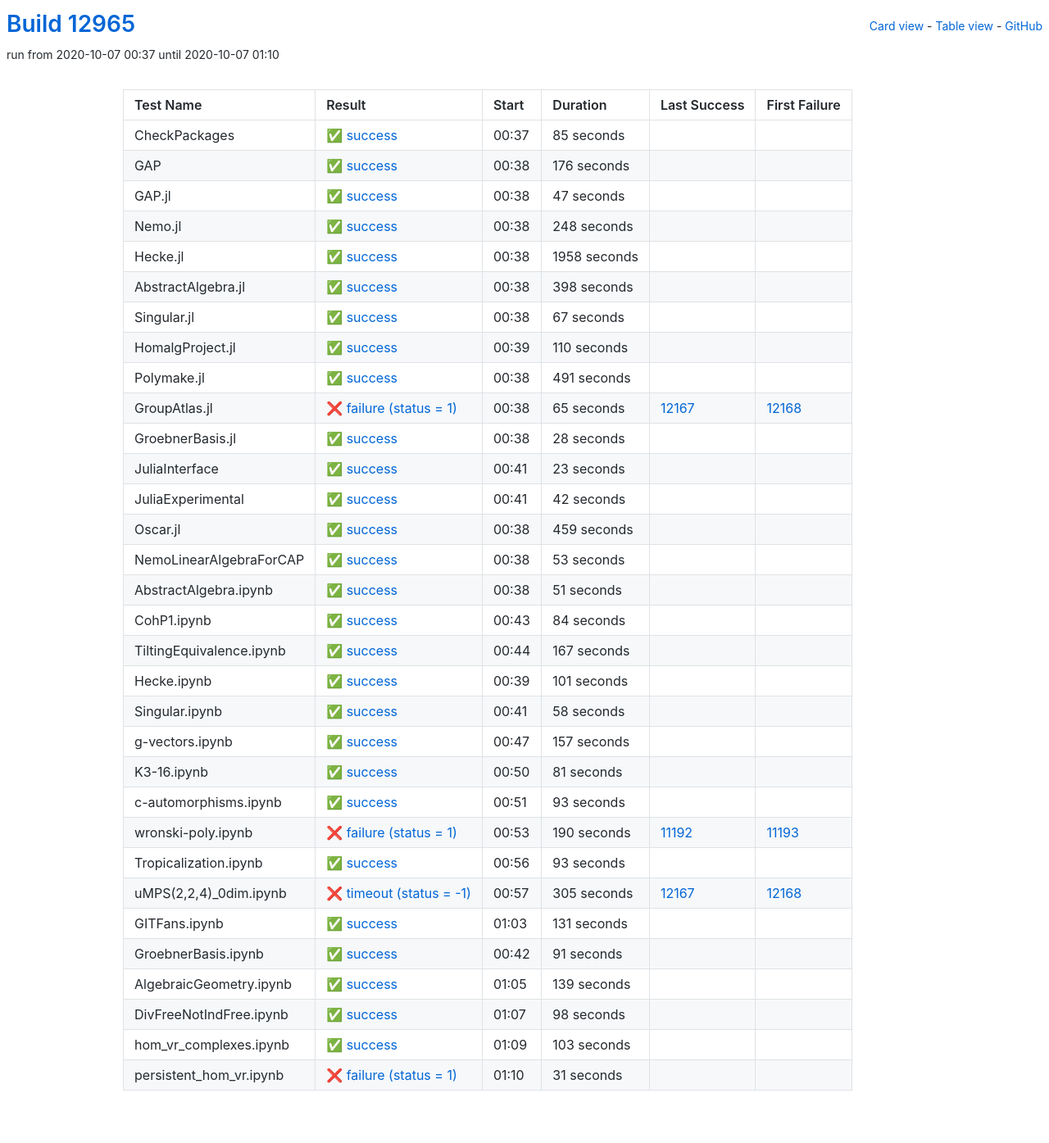
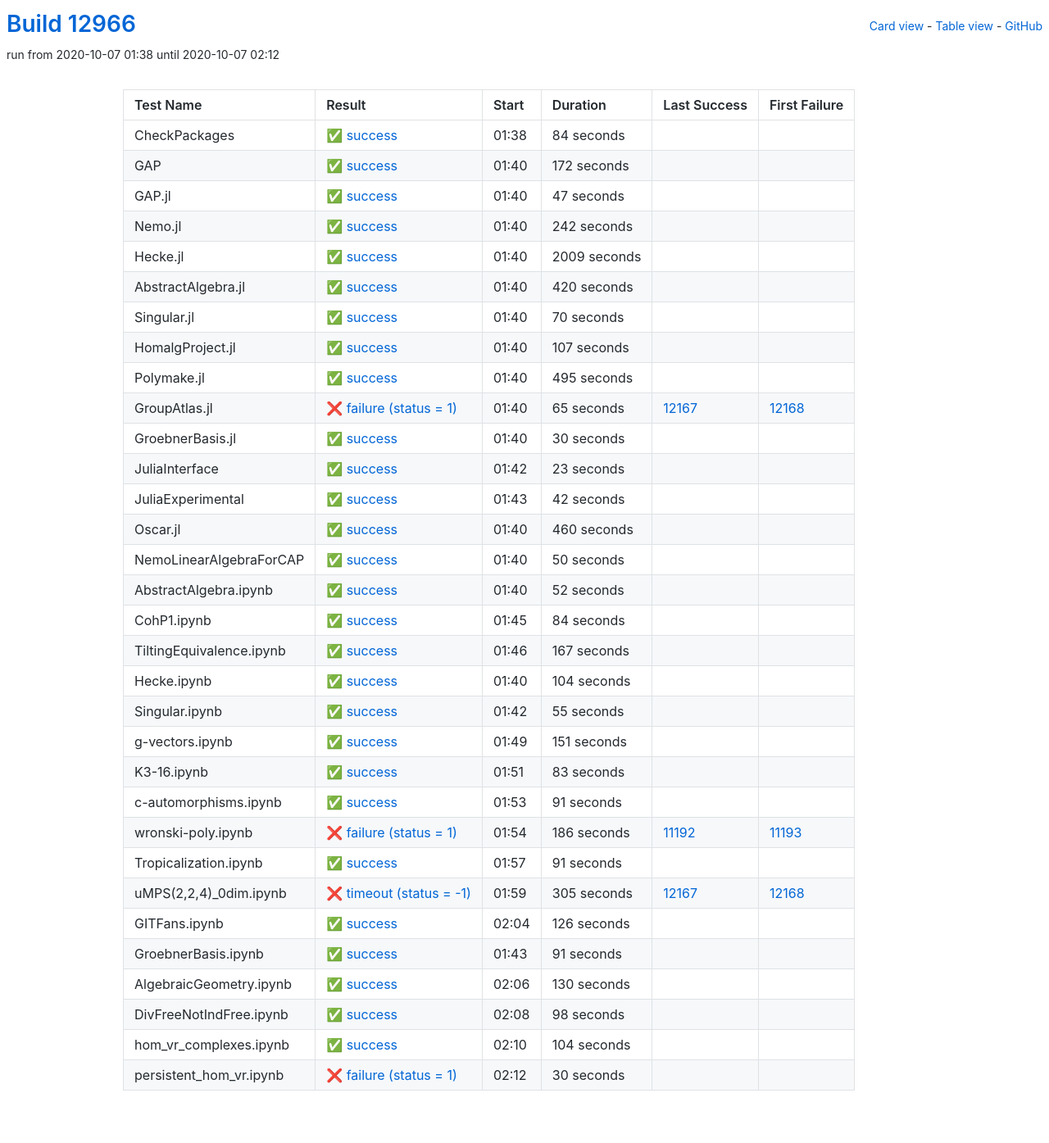
Before and after one commit to oscar-system/oscar-ci-status, a Jekyll site: the page built from table.html, in a window 1280 px wide. Shown: the whole page at 82% size. Built offline with Jekyll 4.4.1, drawn with Linux system fonts in a browser that asks for light colours.

Commit message:
Build #12966

```diff
--- a/_data/ci.yml
+++ b/_data/ci.yml
@@ -1,6 +1,6 @@
 ---
-build: 12965
-build_url: https://oscarci.mathematik.uni-kl.de/job/oscar/12965/
+build: 12966
+build_url: https://oscarci.mathematik.uni-kl.de/job/oscar/12966/
 job: oscar
 organization: oscar-system
 repo: oscar-ci-status
@@ -8,32 +8,32 @@ repourl: https://github.com/oscar-system/oscar-ci-status
 tests:
 - name: CheckPackages
   id: checkpackages
-  log: https://oscarci.mathematik.uni-kl.de/job/oscar/12965/artifact/logs/build-12965/CheckPackages.log
-  start: 2020-10-07 00:37
+  log: https://oscarci.mathematik.uni-kl.de/job/oscar/12966/artifact/logs/build-12966/CheckPackages.log
+  start: 2020-10-07 01:38
   success: true
   exitcode: 0
   status: success
-  duration: 85
+  duration: 84
   last_success: false
   last_success_url:
   first_failure: false
   first_failure_url:
 - name: GAP
   id: gap
-  log: https://oscarci.mathematik.uni-kl.de/job/oscar/12965/artifact/logs/build-12965/GAP.log
-  start: 2020-10-07 00:38
+  log: https://oscarci.mathematik.uni-kl.de/job/oscar/12966/artifact/logs/build-12966/GAP.log
+  start: 2020-10-07 01:40
   success: true
   exitcode: 0
   status: success
-  duration: 176
+  duration: 172
   last_success: false
   last_success_url:
   first_failure: false
   first_failure_url:
 - name: GAP.jl
   id: gap-jl
-  log: https://oscarci.mathematik.uni-kl.de/job/oscar/12965/artifact/logs/build-12965/GAP.jl.log
-  start: 2020-10-07 00:38
+  log: https://oscarci.mathematik.uni-kl.de/job/oscar/12966/artifact/logs/build-12966/GAP.jl.log
+  start: 2020-10-07 01:40
   success: true
   exitcode: 0
   status: success
@@ -44,80 +44,80 @@ tests:
   first_failure_url:
 - name: Nemo.jl
   id: nemo-jl
-  log: https://oscarci.mathematik.uni-kl.de/job/oscar/12965/artifact/logs/build-12965/Nemo.jl.log
-  start: 2020-10-07 00:38
+  log: https://oscarci.mathematik.uni-kl.de/job/oscar/12966/artifact/logs/build-12966/Nemo.jl.log
+  start: 2020-10-07 01:40
   success: true
   exitcode: 0
   status: success
-  duration: 248
+  duration: 242
   last_success: false
   last_success_url:
   first_failure: false
   first_failure_url:
 - name: Hecke.jl
   id: hecke-jl
-  log: https://oscarci.mathematik.uni-kl.de/job/oscar/12965/artifact/logs/build-12965/Hecke.jl.log
-  start: 2020-10-07 00:38
+  log: https://oscarci.mathematik.uni-kl.de/job/oscar/12966/artifact/logs/build-12966/Hecke.jl.log
+  start: 2020-10-07 01:40
   success: true
   exitcode: 0
   status: success
-  duration: 1958
+  duration: 2009
   last_success: false
   last_success_url:
   first_failure: false
   first_failure_url:
 - name: AbstractAlgebra.jl
   id: abstractalgebra-jl
-  log: https://oscarci.mathematik.uni-kl.de/job/oscar/12965/artifact/logs/build-12965/AbstractAlgebra.jl.log
-  start: 2020-10-07 00:38
+  log: https://oscarci.mathematik.uni-kl.de/job/oscar/12966/artifact/logs/build-12966/AbstractAlgebra.jl.log
+  start: 2020-10-07 01:40
   success: true
   exitcode: 0
   status: success
-  duration: 398
+  duration: 420
   last_success: false
   last_success_url:
   first_failure: false
   first_failure_url:
 - name: Singular.jl
   id: singular-jl
-  log: https://oscarci.mathematik.uni-kl.de/job/oscar/12965/artifact/logs/build-12965/Singular.jl.log
-  start: 2020-10-07 00:38
+  log: https://oscarci.mathematik.uni-kl.de/job/oscar/12966/artifact/logs/build-12966/Singular.jl.log
+  start: 2020-10-07 01:40
   success: true
   exitcode: 0
   status: success
-  duration: 67
+  duration: 70
   last_success: false
   last_success_url:
   first_failure: false
   first_failure_url:
 - name: HomalgProject.jl
   id: homalgproject-jl
-  log: https://oscarci.mathematik.uni-kl.de/job/oscar/12965/artifact/logs/build-12965/HomalgProject.jl.log
-  start: 2020-10-07 00:39
+  log: https://oscarci.mathematik.uni-kl.de/job/oscar/12966/artifact/logs/build-12966/HomalgProject.jl.log
+  start: 2020-10-07 01:40
   success: true
   exitcode: 0
   status: success
-  duration: 110
+  duration: 107
   last_success: false
   last_success_url:
   first_failure: false
   first_failure_url:
 - name: Polymake.jl
   id: polymake-jl
-  log: https://oscarci.mathematik.uni-kl.de/job/oscar/12965/artifact/logs/build-12965/Polymake.jl.log
-  start: 2020-10-07 00:38
+  log: https://oscarci.mathematik.uni-kl.de/job/oscar/12966/artifact/logs/build-12966/Polymake.jl.log
+  start: 2020-10-07 01:40
   success: true
   exitcode: 0
   status: success
-  duration: 491
+  duration: 495
   last_success: false
   last_success_url:
   first_failure: false
   first_failure_url:
 - name: GroupAtlas.jl
   id: groupatlas-jl
-  log: https://oscarci.mathematik.uni-kl.de/job/oscar/12965/artifact/logs/build-12965/GroupAtlas.jl.log
-  start: 2020-10-07 00:38
+  log: https://oscarci.mathematik.uni-kl.de/job/oscar/12966/artifact/logs/build-12966/GroupAtlas.jl.log
+  start: 2020-10-07 01:40
   success: false
   exitcode: 1
   status: failure
@@ -128,20 +128,20 @@ tests:
   first_failure_url: https://oscarci.mathematik.uni-kl.de/job/oscar/12168/
 - name: GroebnerBasis.jl
   id: groebnerbasis-jl
-  log: https://oscarci.mathematik.uni-kl.de/job/oscar/12965/artifact/logs/build-12965/GroebnerBasis.jl.log
-  start: 2020-10-07 00:38
+  log: https://oscarci.mathematik.uni-kl.de/job/oscar/12966/artifact/logs/build-12966/GroebnerBasis.jl.log
+  start: 2020-10-07 01:40
   success: true
   exitcode: 0
   status: success
-  duration: 28
+  duration: 30
   last_success: false
   last_success_url:
   first_failure: false
   first_failure_url:
 - name: JuliaInterface
   id: juliainterface
-  log: https://oscarci.mathematik.uni-kl.de/job/oscar/12965/artifact/logs/build-12965/JuliaInterface.log
-  start: 2020-10-07 00:41
+  log: https://oscarci.mathematik.uni-kl.de/job/oscar/12966/artifact/logs/build-12966/JuliaInterface.log
+  start: 2020-10-07 01:42
   success: true
   exitcode: 0
   status: success
@@ -152,8 +152,8 @@ tests:
   first_failure_url:
 - name: JuliaExperimental
   id: juliaexperimental
-  log: https://oscarci.mathematik.uni-kl.de/job/oscar/12965/artifact/logs/build-12965/JuliaExperimental.log
-  start: 2020-10-07 00:41
+  log: https://oscarci.mathematik.uni-kl.de/job/oscar/12966/artifact/logs/build-12966/JuliaExperimental.log
+  start: 2020-10-07 01:43
   success: true
   exitcode: 0
   status: success
@@ -164,44 +164,44 @@ tests:
   first_failure_url:
 - name: Oscar.jl
   id: oscar-jl
-  log: https://oscarci.mathematik.uni-kl.de/job/oscar/12965/artifact/logs/build-12965/Oscar.jl.log
-  start: 2020-10-07 00:38
+  log: https://oscarci.mathematik.uni-kl.de/job/oscar/12966/artifact/logs/build-12966/Oscar.jl.log
+  start: 2020-10-07 01:40
   success: true
   exitcode: 0
   status: success
-  duration: 459
+  duration: 460
   last_success: false
   last_success_url:
   first_failure: false
   first_failure_url:
 - name: NemoLinearAlgebraForCAP
   id: nemolinearalgebraforcap
-  log: https://oscarci.mathematik.uni-kl.de/job/oscar/12965/artifact/logs/build-12965/NemoLinearAlgebraForCAP.log
-  start: 2020-10-07 00:38
+  log: https://oscarci.mathematik.uni-kl.de/job/oscar/12966/artifact/logs/build-12966/NemoLinearAlgebraForCAP.log
+  start: 2020-10-07 01:40
   success: true
   exitcode: 0
   status: success
-  duration: 53
+  duration: 50
   last_success: false
   last_success_url:
   first_failure: false
   first_failure_url:
 - name: AbstractAlgebra.ipynb
   id: abstractalgebra-ipynb
-  log: https://oscarci.mathematik.uni-kl.de/job/oscar/12965/artifact/logs/build-12965/AbstractAlgebra.ipynb.log
-  start: 2020-10-07 00:38
+  log: https://oscarci.mathematik.uni-kl.de/job/oscar/12966/artifact/logs/build-12966/AbstractAlgebra.ipynb.log
+  start: 2020-10-07 01:40
   success: true
   exitcode: 0
   status: success
-  duration: 51
+  duration: 52
   last_success: false
   last_success_url:
   first_failure: false
   first_failure_url:
 - name: CohP1.ipynb
   id: cohp1-ipynb
-  log: https://oscarci.mathematik.uni-kl.de/job/oscar/12965/artifact/logs/build-12965/CohP1.ipynb.log
-  start: 2020-10-07 00:43
+  log: https://oscarci.mathematik.uni-kl.de/job/oscar/12966/artifact/logs/build-12966/CohP1.ipynb.log
+  start: 2020-10-07 01:45
   success: true
   exitcode: 0
   status: success
@@ -212,8 +212,8 @@ tests:
   first_failure_url:
 - name: TiltingEquivalence.ipynb
   id: tiltingequivalence-ipynb
-  log: https://oscarci.mathematik.uni-kl.de/job/oscar/12965/artifact/logs/build-12965/TiltingEquivalence.ipynb.log
-  start: 2020-10-07 00:44
+  log: https://oscarci.mathematik.uni-kl.de/job/oscar/12966/artifact/logs/build-12966/TiltingEquivalence.ipynb.log
+  start: 2020-10-07 01:46
   success: true
   exitcode: 0
   status: success
@@ -224,92 +224,92 @@ tests:
   first_failure_url:
 - name: Hecke.ipynb
   id: hecke-ipynb
-  log: https://oscarci.mathematik.uni-kl.de/job/oscar/12965/artifact/logs/build-12965/Hecke.ipynb.log
-  start: 2020-10-07 00:39
+  log: https://oscarci.mathematik.uni-kl.de/job/oscar/12966/artifact/logs/build-12966/Hecke.ipynb.log
+  start: 2020-10-07 01:40
   success: true
   exitcode: 0
   status: success
-  duration: 101
+  duration: 104
   last_success: false
   last_success_url:
   first_failure: false
   first_failure_url:
 - name: Singular.ipynb
   id: singular-ipynb
-  log: https://oscarci.mathematik.uni-kl.de/job/oscar/12965/artifact/logs/build-12965/Singular.ipynb.log
-  start: 2020-10-07 00:41
+  log: https://oscarci.mathematik.uni-kl.de/job/oscar/12966/artifact/logs/build-12966/Singular.ipynb.log
+  start: 2020-10-07 01:42
   success: true
   exitcode: 0
   status: success
-  duration: 58
+  duration: 55
   last_success: false
   last_success_url:
   first_failure: false
   first_failure_url:
 - name: g-vectors.ipynb
   id: g-vectors-ipynb
-  log: https://oscarci.mathematik.uni-kl.de/job/oscar/12965/artifact/logs/build-12965/g-vectors.ipynb.log
-  start: 2020-10-07 00:47
+  log: https://oscarci.mathematik.uni-kl.de/job/oscar/12966/artifact/logs/build-12966/g-vectors.ipynb.log
+  start: 2020-10-07 01:49
   success: true
   exitcode: 0
   status: success
-  duration: 157
+  duration: 151
   last_success: false
   last_success_url:
   first_failure: false
   first_failure_url:
 - name: K3-16.ipynb
   id: k3-16-ipynb
-  log: https://oscarci.mathematik.uni-kl.de/job/oscar/12965/artifact/logs/build-12965/K3-16.ipynb.log
-  start: 2020-10-07 00:50
+  log: https://oscarci.mathematik.uni-kl.de/job/oscar/12966/artifact/logs/build-12966/K3-16.ipynb.log
+  start: 2020-10-07 01:51
   success: true
   exitcode: 0
   status: success
-  duration: 81
+  duration: 83
   last_success: false
   last_success_url:
   first_failure: false
   first_failure_url:
 - name: c-automorphisms.ipynb
   id: c-automorphisms-ipynb
-  log: https://oscarci.mathematik.uni-kl.de/job/oscar/12965/artifact/logs/build-12965/c-automorphisms.ipynb.log
-  start: 2020-10-07 00:51
+  log: https://oscarci.mathematik.uni-kl.de/job/oscar/12966/artifact/logs/build-12966/c-automorphisms.ipynb.log
+  start: 2020-10-07 01:53
   success: true
   exitcode: 0
   status: success
-  duration: 93
+  duration: 91
   last_success: false
   last_success_url:
   first_failure: false
   first_failure_url:
 - name: wronski-poly.ipynb
   id: wronski-poly-ipynb
-  log: https://oscarci.mathematik.uni-kl.de/job/oscar/12965/artifact/logs/build-12965/wronski-poly.ipynb.log
-  start: 2020-10-07 00:53
+  log: https://oscarci.mathematik.uni-kl.de/job/oscar/12966/artifact/logs/build-12966/wronski-poly.ipynb.log
+  start: 2020-10-07 01:54
   success: false
   exitcode: 1
   status: failure
-  duration: 190
+  duration: 186
   last_success: 11192
   last_success_url: https://oscarci.mathematik.uni-kl.de/job/oscar/11192/
   first_failure: 11193
   first_failure_url: https://oscarci.mathematik.uni-kl.de/job/oscar/11193/
 - name: Tropicalization.ipynb
   id: tropicalization-ipynb
-  log: https://oscarci.mathematik.uni-kl.de/job/oscar/12965/artifact/logs/build-12965/Tropicalization.ipynb.log
-  start: 2020-10-07 00:56
+  log: https://oscarci.mathematik.uni-kl.de/job/oscar/12966/artifact/logs/build-12966/Tropicalization.ipynb.log
+  start: 2020-10-07 01:57
   success: true
   exitcode: 0
   status: success
-  duration: 93
+  duration: 91
   last_success: false
   last_success_url:
   first_failure: false
   first_failure_url:
 - name: uMPS(2,2,4)_0dim.ipynb
   id: umps-2-2-4-0dim-ipynb
-  log: https://oscarci.mathematik.uni-kl.de/job/oscar/12965/artifact/logs/build-12965/uMPS-2-2-4-_0dim.ipynb.log
-  start: 2020-10-07 00:57
+  log: https://oscarci.mathematik.uni-kl.de/job/oscar/12966/artifact/logs/build-12966/uMPS-2-2-4-_0dim.ipynb.log
+  start: 2020-10-07 01:59
   success: false
   exitcode: -1
   status: timeout
@@ -320,20 +320,20 @@ tests:
   first_failure_url: https://oscarci.mathematik.uni-kl.de/job/oscar/12168/
 - name: GITFans.ipynb
   id: gitfans-ipynb
-  log: https://oscarci.mathematik.uni-kl.de/job/oscar/12965/artifact/logs/build-12965/GITFans.ipynb.log
-  start: 2020-10-07 01:03
+  log: https://oscarci.mathematik.uni-kl.de/job/oscar/12966/artifact/logs/build-12966/GITFans.ipynb.log
+  start: 2020-10-07 02:04
   success: true
   exitcode: 0
   status: success
-  duration: 131
+  duration: 126
   last_success: false
   last_success_url:
   first_failure: false
   first_failure_url:
 - name: GroebnerBasis.ipynb
   id: groebnerbasis-ipynb
-  log: https://oscarci.mathematik.uni-kl.de/job/oscar/12965/artifact/logs/build-12965/GroebnerBasis.ipynb.log
-  start: 2020-10-07 00:42
+  log: https://oscarci.mathematik.uni-kl.de/job/oscar/12966/artifact/logs/build-12966/GroebnerBasis.ipynb.log
+  start: 2020-10-07 01:43
   success: true
   exitcode: 0
   status: success
@@ -344,20 +344,20 @@ tests:
   first_failure_url:
 - name: AlgebraicGeometry.ipynb
   id: algebraicgeometry-ipynb
-  log: https://oscarci.mathematik.uni-kl.de/job/oscar/12965/artifact/logs/build-12965/AlgebraicGeometry.ipynb.log
-  start: 2020-10-07 01:05
+  log: https://oscarci.mathematik.uni-kl.de/job/oscar/12966/artifact/logs/build-12966/AlgebraicGeometry.ipynb.log
+  start: 2020-10-07 02:06
   success: true
   exitcode: 0
   status: success
-  duration: 139
+  duration: 130
   last_success: false
   last_success_url:
   first_failure: false
   first_failure_url:
 - name: DivFreeNotIndFree.ipynb
   id: divfreenotindfree-ipynb
-  log: https://oscarci.mathematik.uni-kl.de/job/oscar/12965/artifact/logs/build-12965/DivFreeNotIndFree.ipynb.log
-  start: 2020-10-07 01:07
+  log: https://oscarci.mathematik.uni-kl.de/job/oscar/12966/artifact/logs/build-12966/DivFreeNotIndFree.ipynb.log
+  start: 2020-10-07 02:08
   success: true
   exitcode: 0
   status: success
@@ -368,24 +368,24 @@ tests:
   first_failure_url:
 - name: hom_vr_complexes.ipynb
   id: hom-vr-complexes-ipynb
-  log: https://oscarci.mathematik.uni-kl.de/job/oscar/12965/artifact/logs/build-12965/hom_vr_complexes.ipynb.log
-  start: 2020-10-07 01:09
+  log: https://oscarci.mathematik.uni-kl.de/job/oscar/12966/artifact/logs/build-12966/hom_vr_complexes.ipynb.log
+  start: 2020-10-07 02:10
   success: true
   exitcode: 0
   status: success
-  duration: 103
+  duration: 104
   last_success: false
   last_success_url:
   first_failure: false
   first_failure_url:
 - name: persistent_hom_vr.ipynb
   id: persistent-hom-vr-ipynb
-  log: https://oscarci.mathematik.uni-kl.de/job/oscar/12965/artifact/logs/build-12965/persistent_hom_vr.ipynb.log
-  start: 2020-10-07 01:10
+  log: https://oscarci.mathematik.uni-kl.de/job/oscar/12966/artifact/logs/build-12966/persistent_hom_vr.ipynb.log
+  start: 2020-10-07 02:12
   success: false
   exitcode: 1
   status: failure
-  duration: 31
+  duration: 30
   last_success: false
   last_success_url:
   first_failure: false
```
Also changed, not shown: README.md.
